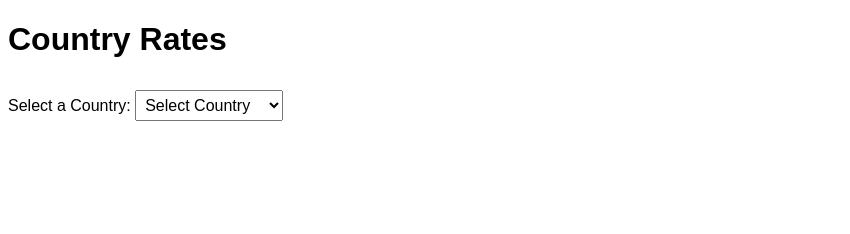
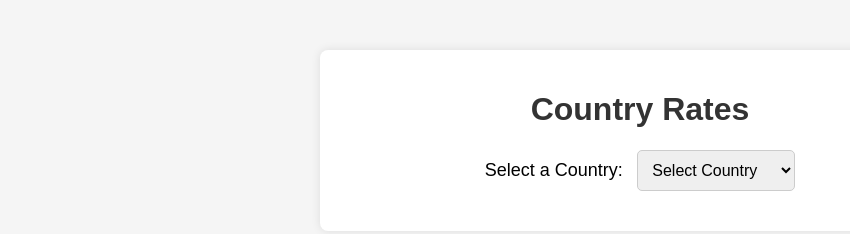
Before and after one commit to RaghavToLearn/RaghavToLearn.github.io, a plain HTML site: page index.html in a window 1280 px wide. Shown: the whole page, without its empty margins (0-850 px from the left). Drawn offline with Linux system fonts and the light colour scheme.

Commit message:
Update styles.css

```diff
--- a/styles.css
+++ b/styles.css
@@ -1,18 +1,55 @@
 body {
   font-family: Arial, sans-serif;
+  background-color: #f5f5f5;
+  margin: 0;
+  padding: 0;
+}
+
+.container {
+  max-width: 600px;
+  margin: 50px auto;
+  background-color: #fff;
+  border-radius: 8px;
+  padding: 20px;
+  box-shadow: 0px 0px 10px rgba(0, 0, 0, 0.1);
+}
+
+h1 {
+  text-align: center;
+  color: #333;
+}
+
+.select-container {
+  text-align: center;
+  margin-bottom: 20px;
+}
+
+label {
+  font-size: 18px;
+  margin-right: 10px;
 }
 
 select {
-  padding: 5px;
+  padding: 10px;
   font-size: 16px;
-  margin-top: 10px;
+  border-radius: 5px;
+  border: 1px solid #ccc;
+  outline: none;
 }
 
-#ratesDetails {
+.rates-details {
   margin-top: 20px;
   display: none;
 }
 
 .rate-info {
   margin-top: 10px;
+  background-color: #f9f9f9;
+  padding: 10px;
+  border-radius: 5px;
 }
+
+.rate-info h3 {
+  margin-top: 0;
+  color: #333;
+}
```
